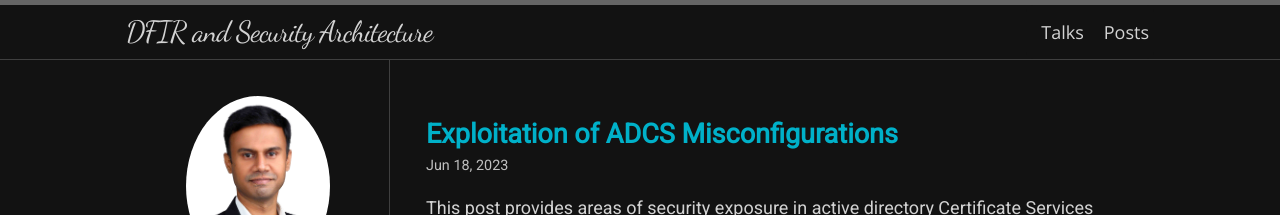
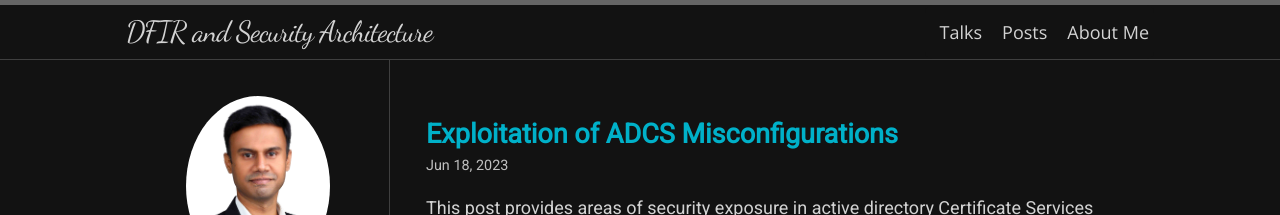
Before and after one commit to Th1ru-M/th1ru-m.github.io, a Jekyll site: the page built from index.html, in a window 1280 px wide. Shown: the top 215 px of the page. Built offline with Jekyll 4.4.1, drawn with Linux system fonts in a browser that asks for light colours; nearby versions of some CDN libraries; some web fonts are replaced; the list of posts is cut into pages by our own code.

Commit message:
Update navigation.yml

```diff
--- a/_data/navigation.yml
+++ b/_data/navigation.yml
@@ -2,3 +2,5 @@
   url: /talks/
 - title: Posts
   url: /posts/
+- title: About Me
+  url: https://www.linkedin.com/in/thirumalainatarajan/
```
